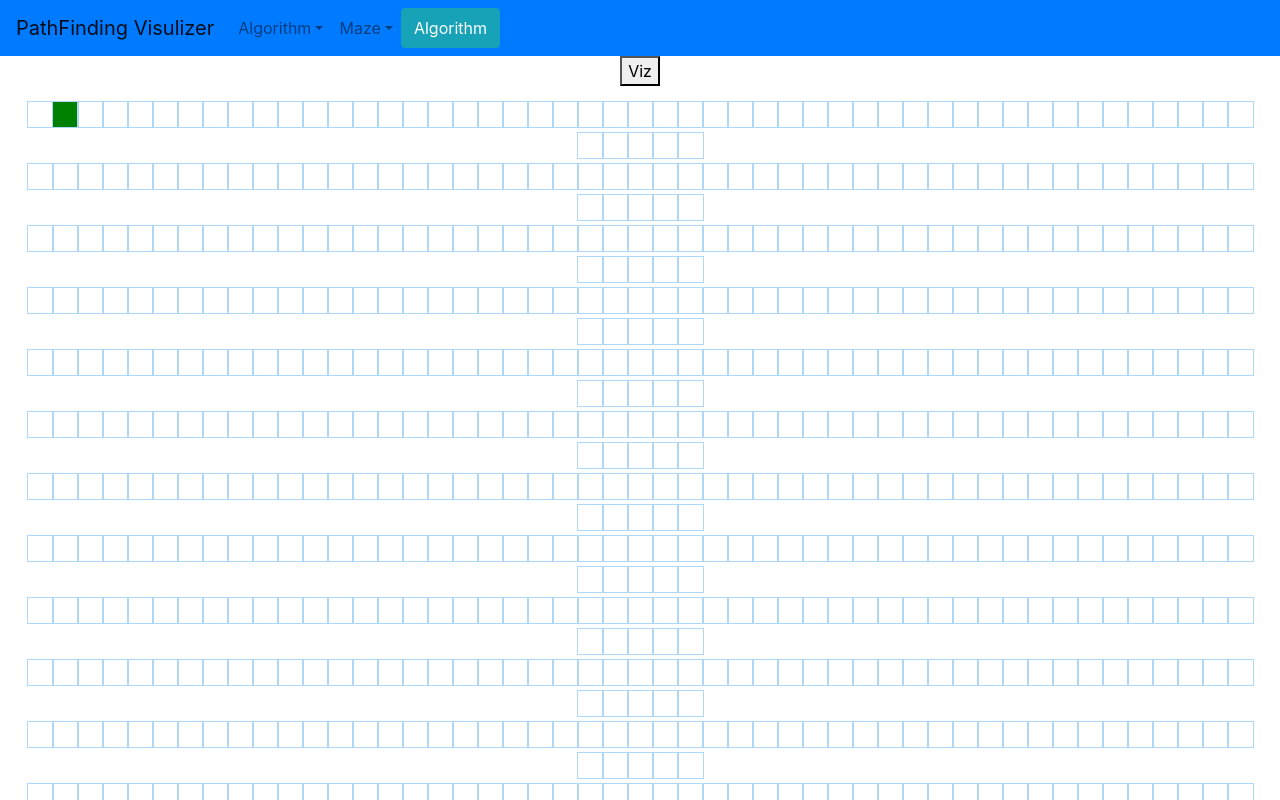
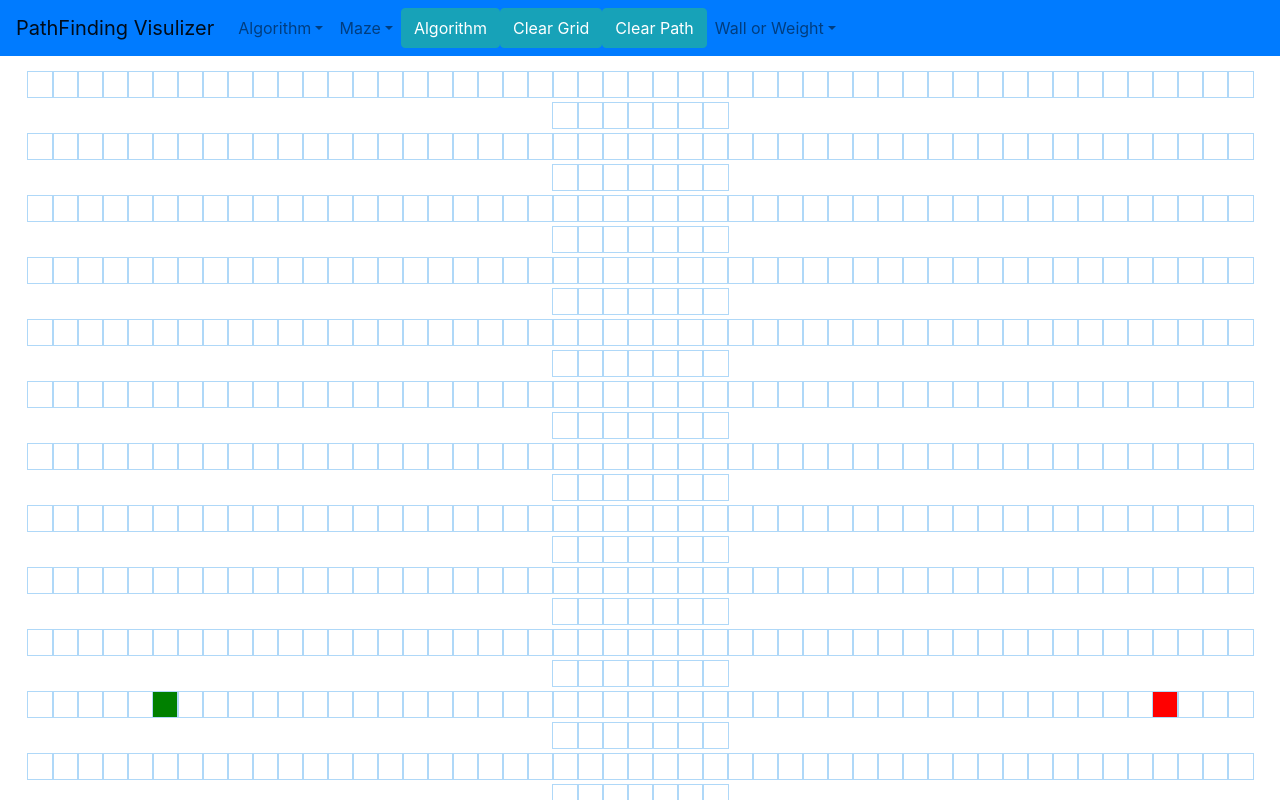
Before and after one commit to muddledluck/Pathfinding-Algorithm-Visualization, a React (Create React App) app: page / in a window 1280 px wide. Shown: the top 800 px of the page. Built offline with nearby package versions, Linux system fonts and the light colour scheme.

Commit message:
Adding Weighted Nodes and Some minor Fix

```diff
--- a/src/algorithms/Dijkstra.jsx
+++ b/src/algorithms/Dijkstra.jsx
@@ -20,7 +20,7 @@ export function dijkstra(grid, startNode) {
       continue;
     }
 
-    let neibours = neiboursUnvisitedNode(grid, val);
+    let neibours = neiboursUnvisitedNode(grid, val, visitedNodesInOrder);
     for (let i = 0; i < neibours.length; i++) {
       let [idx, currDist] = neibours[i];
       let at = gridIndexToArrayIndex(grid[0].length, idx[0], idx[1]);
@@ -42,12 +42,12 @@ export function dijkstra(grid, startNode) {
   return [dist, forPathReconstruction, visitedNodesInOrder];
 }
 
-function neiboursUnvisitedNode(grid, val) {
+function neiboursUnvisitedNode(grid, val, visitedNodesInOrder) {
   const direction = [
     [-1, 0],
+    [0, -1],
     [1, 0],
     [0, 1],
-    [0, -1],
   ];
   const neibours = [];
   for (let i = 0; i < 4; i++) {
@@ -64,7 +64,8 @@ function neiboursUnvisitedNode(grid, val) {
     } else if (grid[at[0]][at[1]].isWall) {
       continue;
     } else if (grid[at[0]][at[1]].isWeighted) {
-      weight = 5;
+      visitedNodesInOrder.push(grid[val[0]][val[1]]);;
+        weight = 10;
     } else {
       weight = 1;
     }
@@ -77,6 +78,7 @@ export function getNodesInShortestPathOrderDijkstra(
   grid,
   dist,
   forPathReconstruction,
+  startNode,
   endNode
 ) {
   const at = gridIndexToArrayIndex(grid[0].length, endNode[0], endNode[1]);
@@ -87,11 +89,16 @@ export function getNodesInShortestPathOrderDijkstra(
   for (
     let i = endNode;
     i != null;
-    i = forPathReconstruction[gridIndexToArrayIndex(grid[0].length, i.row, i.col)]
+    i =
+
+        forPathReconstruction[gridIndexToArrayIndex(grid[0].length, i.row, i.col)]
   ) {
-    console.log("i", i)
     path.push(i);
   }
   path.reverse();
-  return path;
+  if (path[0] === startNode) {
+    return path;;
+  } else {
+    return [];;
+  }
 }
--- a/src/components/Navbars/Navbars.jsx
+++ b/src/components/Navbars/Navbars.jsx
@@ -6,7 +6,13 @@ import Button from "react-bootstrap/Button";
 import "bootstrap/dist/css/bootstrap.min.css";
 
 let currentAlgo = "";
-const Navbars = ({ visualizeBfs, visualizeDijkstra }) => {
+export let wallOrWeight = "wall";
+export const Navbars = ({
+  visualizeBfs,
+  visualizeDijkstra,
+  resetGrid,
+  resetPath,
+}) => {
   return (
     <Navbar bg="primary" expand="lg">
       <Navbar.Brand>PathFinding Visulizer</Navbar.Brand>
@@ -51,10 +57,30 @@ const Navbars = ({ visualizeBfs, visualizeDijkstra }) => {
           >
             Algorithm
           </Button>
+          <Button id="resetGrid" variant="info" onClick={() => resetGrid()}>
+            Clear Grid
+          </Button>
+          <Button id="resetPath" variant="info" onClick={() => resetPath()}>
+            Clear Path
+          </Button>
+          <NavDropdown title="Wall or Weight" id="basic-nav-dropdown">
+            <NavDropdown.Item
+              onClick={() => {
+                wallOrWeight = "wall";
+              }}
+            >
+              Wall
+            </NavDropdown.Item>
+            <NavDropdown.Item
+              onClick={() => {
+                wallOrWeight = "weight";
+              }}
+            >
+              Weight
+            </NavDropdown.Item>
+          </NavDropdown>
         </Nav>
       </Navbar.Collapse>
     </Navbar>
   );
 };
-
-export default Navbars;
--- a/src/components/Node/Node.css
+++ b/src/components/Node/Node.css
@@ -11,6 +11,8 @@
 
 .node-start {
   background-color: green;
+  width: 25px;
+  height: 25px;
 }
 
 .node-visited {
@@ -50,6 +52,9 @@
     background-color: rgb(12, 53, 71);
   }
 
+  .node-weight{
+    background-color: pink;
+  }
   .node-shortest-path {
     animation-name: shortestPath;
     animation-duration: 1.5s;
--- a/src/components/Node/Node.js
+++ b/src/components/Node/Node.js
@@ -9,6 +9,7 @@ class Node extends React.Component {
       isFinish,
       isStart,
       isWall,
+      isWeighted,
       onMouseDown,
       onMouseEnter,
       onMouseUp,
@@ -19,8 +20,10 @@ class Node extends React.Component {
       : isStart
       ? "node-start"
       : isWall
-      ? 'node-wall'
-      : '';
+      ? "node-wall"
+      : isWeighted
+      ? "node-weight"
+      : "";
     return <div id={`node-${row}-${col}`} className={`node ${extraClassName}`} onMouseDown={() => onMouseDown(row, col)} onMouseEnter={() => onMouseEnter(row, col)} onMouseUp={() => onMouseUp()}>{a}</div>;
   }
 }
--- a/src/components/PathFindingVisualizer/PathFindingVisualizer.jsx
+++ b/src/components/PathFindingVisualizer/PathFindingVisualizer.jsx
@@ -1,6 +1,6 @@
 import React from "react";
 import Node from "../Node/Node";
-import Navbars from "../Navbars/Navbars";
+import { Navbars, wallOrWeight} from "../Navbars/Navbars";
 import { bfs, getNodesInShortestPathOrderBFS } from "../../algorithms/BFS";
 import {
   dijkstra,
@@ -9,13 +9,13 @@ import {
 import "./PathFindingVisualizer.css";
 
 const TOTAL_ROW = 21;
-const TOTAL_COL = 54;
+const TOTAL_COL = 56;
 
-const STARTING_ROW = 0;
-const STARTING_COL = 1;
+const STARTING_ROW = 10;
+const STARTING_COL = 5;
 
-const ENDING_ROW = 20;
-const ENDING_COL = 53;
+const ENDING_ROW = 10;
+const ENDING_COL = 45;
 
 const getInitialGrid = () => {
   const grid = [];
@@ -55,8 +55,16 @@ const getNewGridWithWallToggled = (grid, row, col) => {
   return newGrid;
 };
 
+const getNewGridWithWeight = (grid, row, col) => {
+  const newGrid = grid.slice();
+  const node = newGrid[row][col];
+  const newNode = { ...node, isWeighted: !node.isWeighted }
+  newGrid[row][col] = newNode;
+  return newGrid;
+}
+
+
 class PathFindingVisualizer extends React.Component {
-
   constructor(props) {
     super(props);
     this.state = {
@@ -70,17 +78,59 @@ class PathFindingVisualizer extends React.Component {
     this.setState({ grid });
   }
 
+  resetPath = () => {
+    const { grid } = this.state;
+    for (let row = 0; row < TOTAL_ROW; row++) {
+      for (let col = 0; col < TOTAL_COL; col++) {
+        grid[row][col].isVisited = false;
+      }
+    }
+    const resetPathAnimation = document.querySelectorAll(".node-shortest-path");
+    const resetVisitedAnimation = document.querySelectorAll(".node-visited");
+    for (let i = 0; i < resetVisitedAnimation.length; i++) {
+      resetVisitedAnimation[i].className = "node";
+    }
+    for (let i = 0; i < resetPathAnimation.length; i++) {
+      resetPathAnimation[i].className = "node";
+    }
+
+    document.getElementById(`node-${STARTING_ROW}-${STARTING_COL}`).className =
+      "node node-start";
+    document.getElementById(`node-${ENDING_ROW}-${ENDING_COL}`).className =
+      "node node-finish";
+  };
+
+  resetGrid = () => {
+    const grid = getInitialGrid();
+    this.setState({ grid });
+    this.resetPath();
+  };
+
   handleMouseDown = (row, col) => {
+    if(wallOrWeight === "wall")   {
           if (!this.state.grid[row][col].isFinish) {
             const newGrid = getNewGridWithWallToggled(this.state.grid, row, col);
             this.setState({ grid: newGrid, mouseIsPressed: true });
           }
+    } else if (wallOrWeight === "weight") {
+          if (!this.state.grid[row][col].isFinish) {
+            const newGrid = getNewGridWithWeight(this.state.grid, row, col);
+            this.setState({ gird: newGrid, mouseIsPressed: true });
+          }
+    }
   };
 
   handleMouseEnter = (row, col) => {
+    if(wallOrWeight === "wall"){
         if (this.state.mouseIsPressed && !this.state.grid[row][col].isFinish) {
           const newGrid = getNewGridWithWallToggled(this.state.grid, row, col);
           this.setState({ grid: newGrid });
+        }
+    } else if ( wallOrWeight === "weight") {
+        if (this.state.mouseIsPressed && !this.state.grid[row][col].isFinish) {
+          const newGrid = getNewGridWithWeight(this.state.grid, row, col);
+          this.setState({ grid: newGrid });
+        }
     }
   };
 
@@ -114,6 +164,7 @@ class PathFindingVisualizer extends React.Component {
     }
   }
   visualizeDijkstra = () => {
+    this.resetPath();
     let { grid } = this.state;
     const startNode = grid[STARTING_ROW][STARTING_COL];
     const endNode = grid[ENDING_ROW][ENDING_COL];
@@ -123,21 +174,20 @@ class PathFindingVisualizer extends React.Component {
     );
     // console.log([dist, forPathReconstruction, visitedNodesInOrder])
     const nodesInShortestOrder = getNodesInShortestPathOrderDijkstra(
-
       grid,
 
       dist,
 
       forPathReconstruction,
+      startNode,
 
       endNode
-
     );
-    console.log(nodesInShortestOrder);
     this.animateAlgo(visitedNodesInOrder, nodesInShortestOrder);
   };
 
   visualizeBFS = () => {
+    this.resetPath();
     let { grid } = this.state;
     const startNode = grid[STARTING_ROW][STARTING_COL];
     const endNode = grid[ENDING_ROW][ENDING_COL];
@@ -152,26 +202,22 @@ class PathFindingVisualizer extends React.Component {
   };
 
   render() {
-    const { grid } = this.state;
+    const { grid, wallorWeight } = this.state;
     return (
       <div>
         <Navbars
-
-
           visualizeBfs={this.visualizeBFS}
-
-
           visualizeDijkstra={this.visualizeDijkstra}
-
-
+          resetGrid={this.resetGrid}
+          resetPath={this.resetPath}
+          wallorWeight={wallorWeight}
         ></Navbars>
-        <button onClick={() => this.visualizeDijkstra()}>Viz</button>
         <div className="grid">
           {grid.map((row, rowIdx) => {
             return (
               <div key={rowIdx}>
                 {row.map((node, nodeIdx) => {
-                  const { row, col, isStart, isFinish, isWall } = node;
+                  const { row, col, isStart, isFinish, isWall, isWeighted } = node;
                   return (
                     <Node
                       key={nodeIdx}
@@ -179,6 +225,7 @@ class PathFindingVisualizer extends React.Component {
                       isStart={isStart}
                       isFinish={isFinish}
                       isWall={isWall}
+                      isWeighted={isWeighted}
                       onMouseDown={this.handleMouseDown}
                       onMouseEnter={this.handleMouseEnter}
                       onMouseUp={this.handleMouseUp}
```
Also changed, not shown: src/components/Node/start.png (added). Lines whose indentation alone changed are shown as unchanged.
